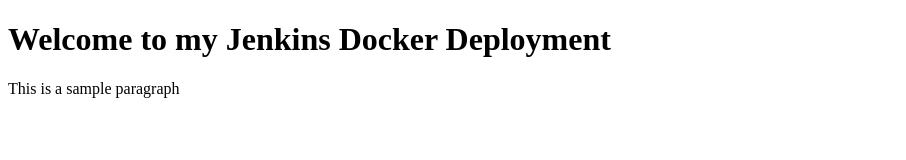
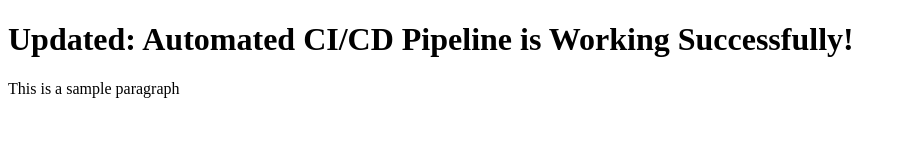
Before and after one commit to anamikadey099/Learning-CI-CD, a plain HTML site: page index.html in a window 1280 px wide. Shown: the whole page, without its empty margins (0-906 px from the left). Drawn offline with Linux system fonts and the light colour scheme.

Commit message:
Fixed the bug

```diff
--- a/index.html
+++ b/index.html
@@ -2,7 +2,7 @@
 <html>
 <body>
 
-<h1>Welcome to my Jenkins Docker Deployment</h1>
+<h1>Updated: Automated CI/CD Pipeline is Working Successfully!</h1>
 
 <p>This is a sample paragraph</p>
 
```
Also changed, not shown: 2 other files.
